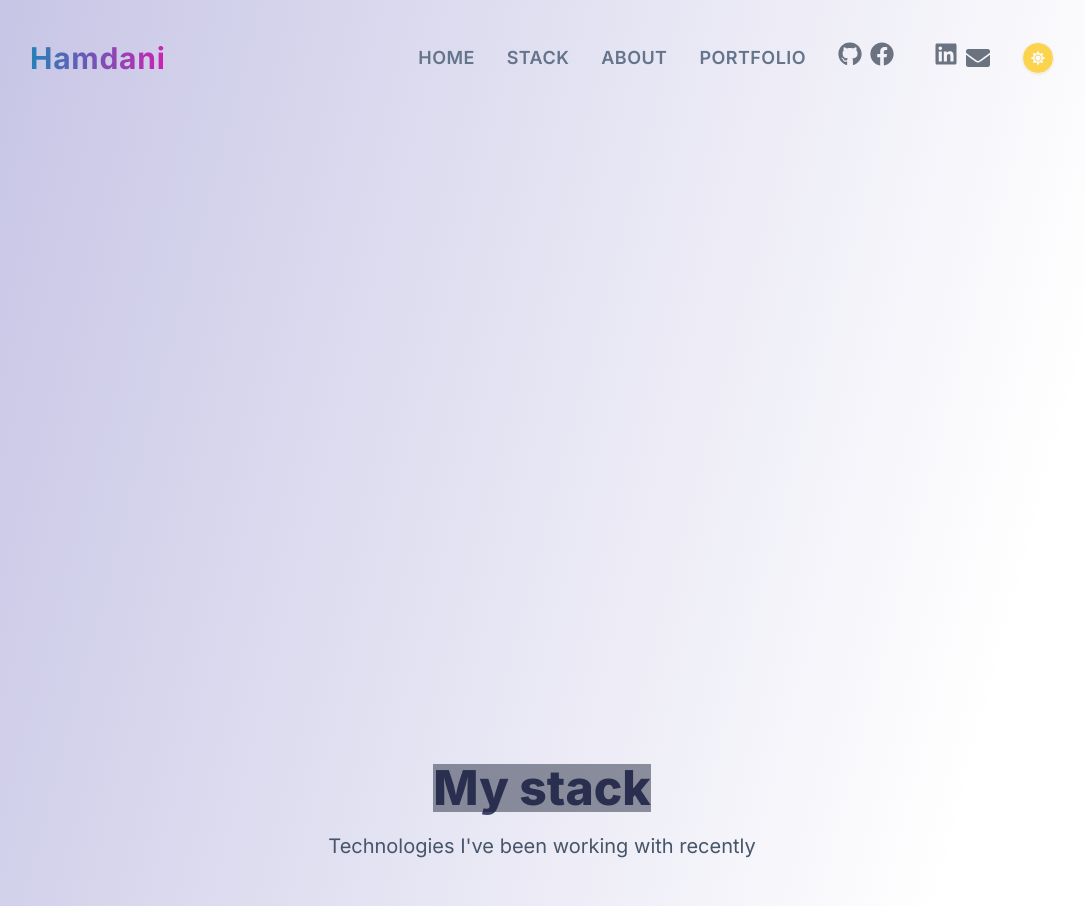
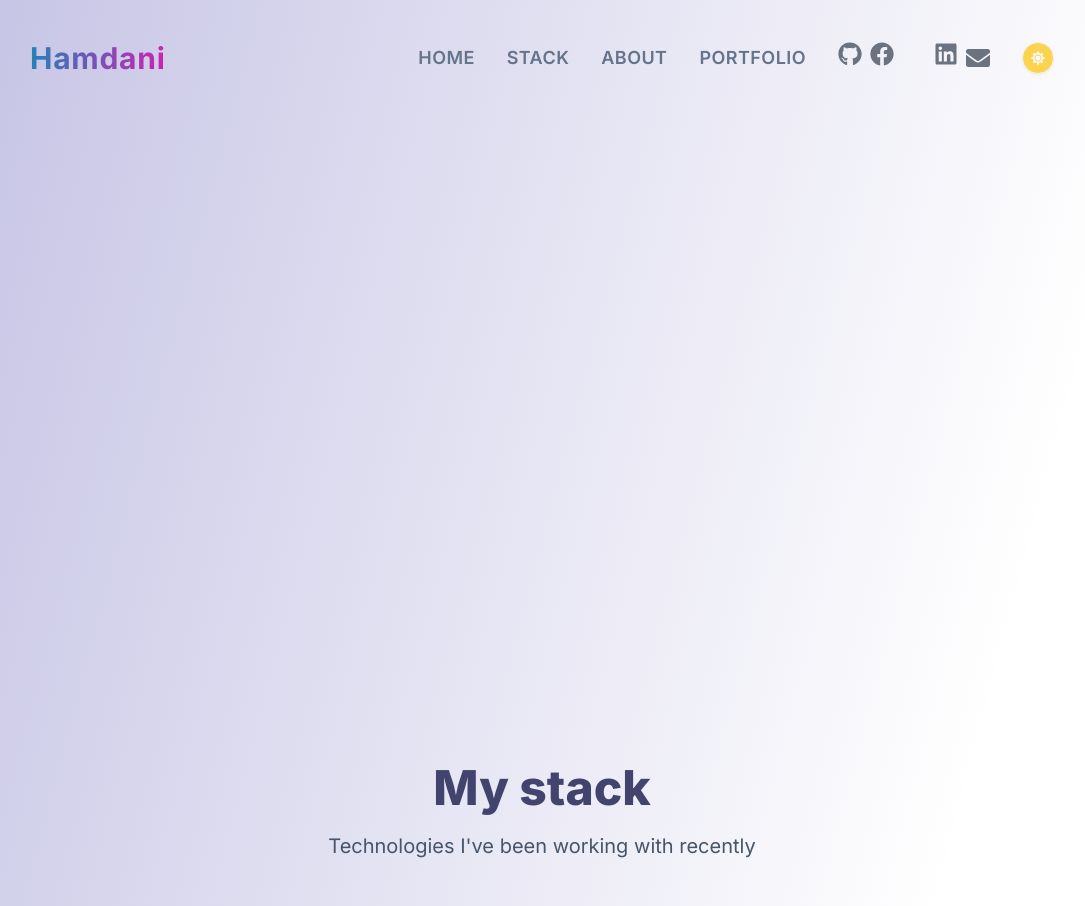
Before and after one commit to semet/hamdani, a Next.js app: page / in a window 1280 px wide. Shown: the top 906 px of the page, without its empty margins (98-1183 px from the left). Built offline with nearby package versions, Linux system fonts and the light colour scheme; some icons are missing.

Commit message:
fix margin overflowing

```diff
--- a/src/components/shared/section-container.tsx
+++ b/src/components/shared/section-container.tsx
@@ -18,12 +18,10 @@ const SectionContainer: FC<Props> = ({ id, subtitle, title, children }) => {
    const ref = useRef<HTMLSpanElement>(null);
    const isInView = useInView(ref);
    const mainControl = useAnimation();
-   const slideControl = useAnimation();
 
    useEffect(() => {
       if (isInView) {
          mainControl.start("visible");
-         slideControl.start("visible");
       }
    });
    return (
@@ -32,8 +30,7 @@ const SectionContainer: FC<Props> = ({ id, subtitle, title, children }) => {
          className="main-padding mt-32 space-y-12 min-w-full"
          id={id}
       >
-         <div className="text-center space-y-5 relative">
-            <motion.h3
+         <motion.div
             variants={{
                hidden: { opacity: 0, y: 75 },
                visible: { opacity: 1, y: 0 },
@@ -41,23 +38,15 @@ const SectionContainer: FC<Props> = ({ id, subtitle, title, children }) => {
             initial="hidden"
             animate={mainControl}
             transition={{ duration: 0.5, delay: 0.25 }}
-               className="text-4xl xl:text-5xl font-extrabold text-heading dark:text-slate-300 inline-block overflow-x-clip relative"
+            className="text-center space-y-5 relative"
          >
+            <h3 className="text-4xl xl:text-5xl font-extrabold text-heading dark:text-slate-300 inline-block overflow-x-clip relative">
                {title}
-               <motion.span
-                  variants={{
-                     hidden: { left: 0 },
-                     visible: { left: "100%" },
-                  }}
-                  animate={slideControl}
-                  transition={{ duration: 1, ease: "easeIn" }}
-                  className="absolute top-0 left-0 right-0 transform origin-left z-50 place-self-start bg-slate-900/45 dark:bg-slate-300 h-full w-full"
-               ></motion.span>
-            </motion.h3>
+            </h3>
             <p className="text-slate-600 dark:text-slate-400 text-base lg:text-xl">
                {subtitle}
             </p>
-         </div>
+         </motion.div>
          {children}
       </section>
    );
```
Lines whose indentation alone changed are shown as unchanged.
